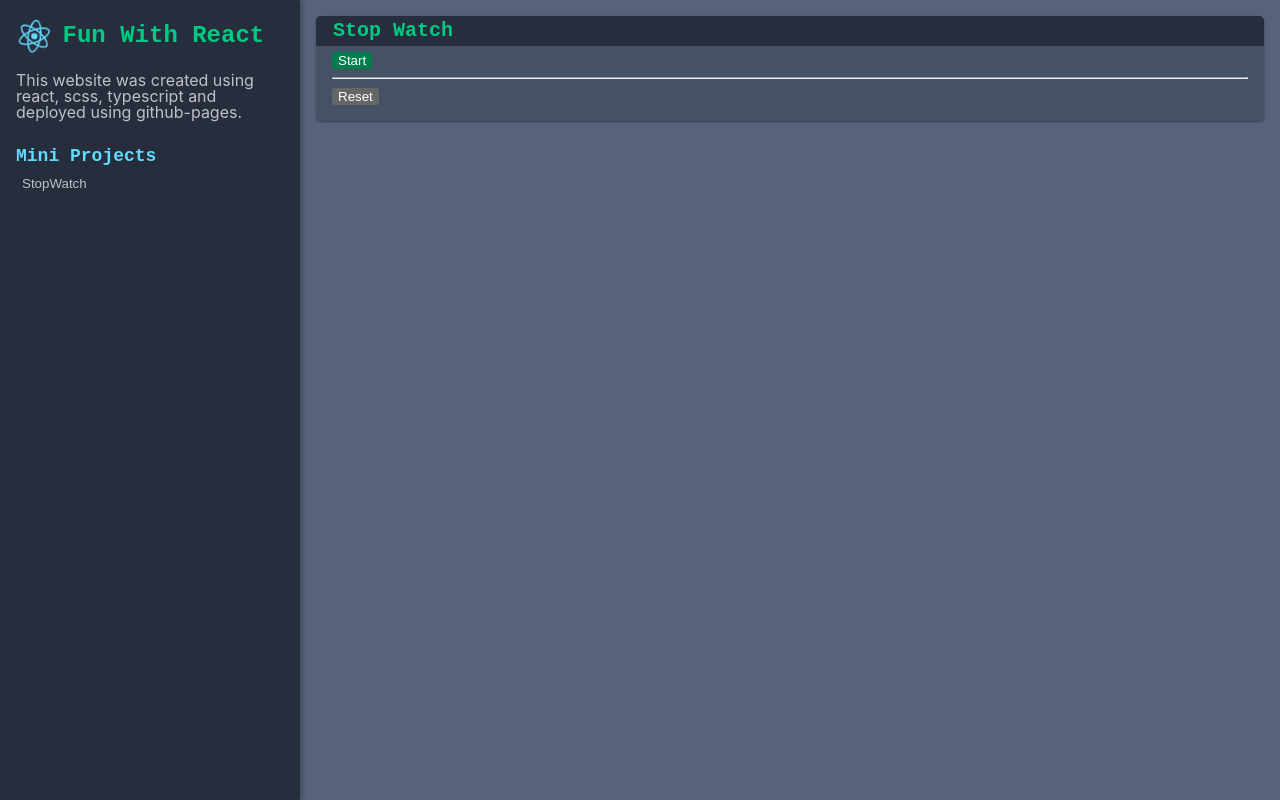
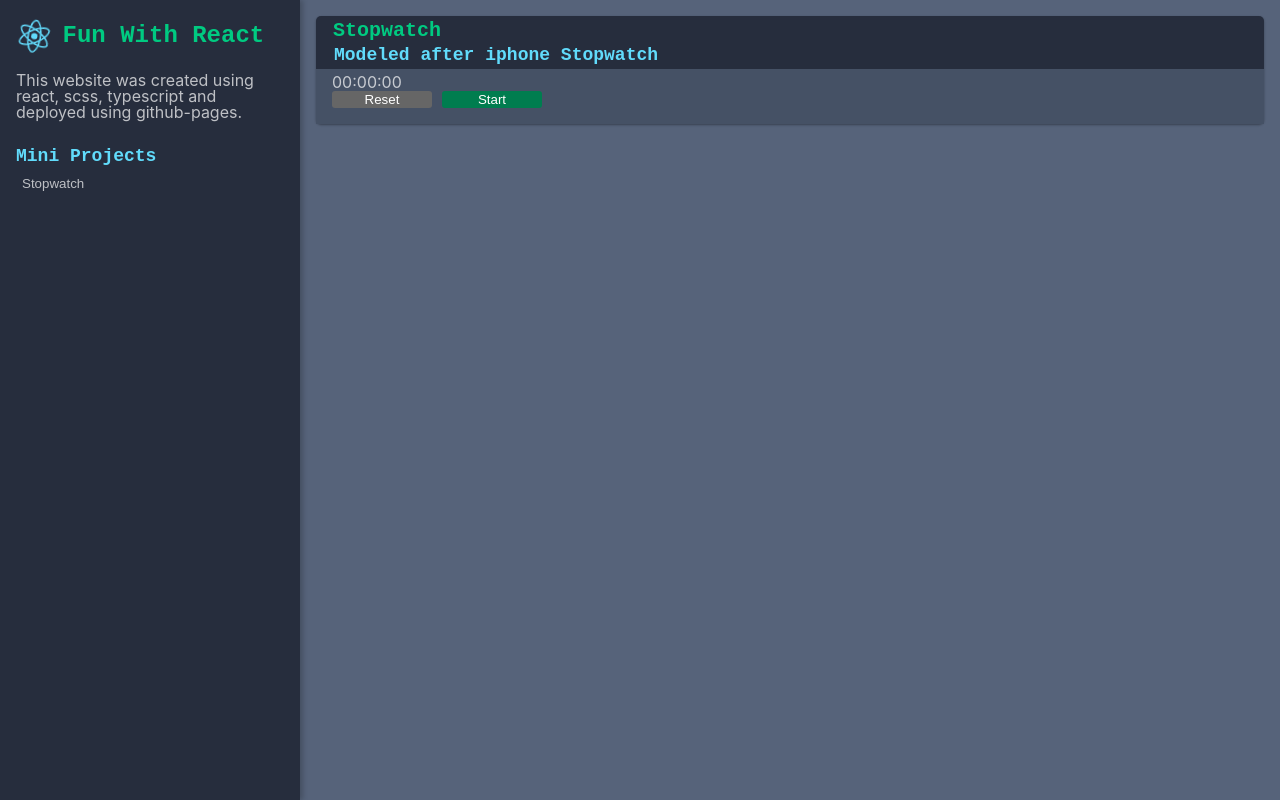
Before and after one commit to nate-h/fun-with-react, a React (Create React App) app: page / in a window 1280 px wide. Built offline with nearby package versions, Linux system fonts and the light colour scheme.

Commit message:
Stop watch functionally works and meets mvp.

```diff
--- a/src/App.tsx
+++ b/src/App.tsx
@@ -5,7 +5,7 @@ import TicTacToe from './tic-tac-toe/TicTacToe';
 import Calculator from './calculator/Calculator';
 import CardMemoryGame from './card-memory-game/CardMemoryGame';
 import Sidebar from './sidebar/Sidebar';
-import StopWatch from './stop-watch/StopWatch';
+import Stopwatch from './stop-watch/Stopwatch';
 import WordDefinition from './word-definition/WordDefinition';
 import DogImages from './dog-images/DogImages';
 
@@ -13,7 +13,7 @@ function App() {
   const components = [
     //<TicTacToe />,
     //Calculator,
-    <StopWatch />,
+    <Stopwatch />,
     //CardMemoryGame,
     //WordDefinition,
     //DogImages,
--- a/src/stop-watch/StopWatch.scss
+++ b/src/stop-watch/StopWatch.scss
@@ -1,11 +1,13 @@
 @use '../variables.scss' as *;
 
-.StopWatch {
+.Stopwatch {
   button {
     border: none;
     color: white;
     background-color: #666;
     border-radius: $br-1;
+    margin-right: 10px;
+    min-width: 100px;
   }
   .start {
     background-color: $c4;
--- a/src/stop-watch/StopWatch.tsx
+++ b/src/stop-watch/StopWatch.tsx
@@ -1,9 +1,9 @@
 import React, { useEffect, useRef, useState } from 'react';
 import clsx from 'clsx';
 import Card from '../Card';
-import './StopWatch.scss';
+import './Stopwatch.scss';
 
-export default function StopWatch() {
+export default function Stopwatch() {
   const [startTime, setStartTime] = useState<Date | null>(null);
   const [times, setTimes] = useState<String[]>([]);
   const [lastTimeMS, setLastTimeMS] = useState<number>(0);
@@ -13,12 +13,12 @@ export default function StopWatch() {
     setStartTime(new Date());
     currentTimer.current = window.setInterval(() => {
       setTimes([...times, Date.now().toLocaleString()]);
-      console.log('called time update');
-    }, 1000);
+      console.log('.');
+    }, 1 / 30);
   };
   const endTimer = () => {
     setStartTime(null);
-    setLastTimeMS(timeDiffMS());
+    setLastTimeMS(lastTimeMS + timeDiffMS());
     window.clearInterval(currentTimer.current);
     currentTimer.current = 0;
   };
@@ -28,32 +28,45 @@ export default function StopWatch() {
     setTimes([]);
   };
 
+  const lap = () => {
+    console.log('lap');
+  };
+
   const timeDiffMS = () => {
     if (startTime) {
       return new Date().getTime() - startTime.getTime();
     }
-    throw TypeError('start time should be instantiated to calculate diff.');
+    return 0;
+  };
+
+  const displayTime = () => {
+    const zeroPad = (num: number) => String(num).padStart(2, '0');
+    const raw = lastTimeMS + timeDiffMS();
+    const ms = Math.floor((raw % 1000) / 10);
+    const secs = Math.floor((raw / 1000) % 60);
+    const mins = Math.floor((raw / 1000 / 60) % 60);
+    return `${zeroPad(mins)}:${zeroPad(secs)}:${zeroPad(ms)}`;
   };
 
   return (
-    <Card header='Stop Watch'>
-      <section className='StopWatch'>
+    <Card header='Stopwatch' subheader='Modeled after iphone Stopwatch'>
+      <section className='Stopwatch'>
+        {displayTime()}
         {startTime ? (
           <div>
+            <button onClick={lap}>Lap</button>
             <button onClick={endTimer} className='stop'>
               Stop
             </button>
-            Time: {(lastTimeMS + timeDiffMS()) / 1000}
           </div>
         ) : (
           <div>
+            <button onClick={reset}>Reset</button>
             <button onClick={startTimer} className='start'>
               Start
             </button>
           </div>
         )}
-        <hr />
-        <button onClick={reset}>Reset</button>
       </section>
     </Card>
   );
```
Also changed, not shown: 1 other file (tests, documents, lock files or other folders).
